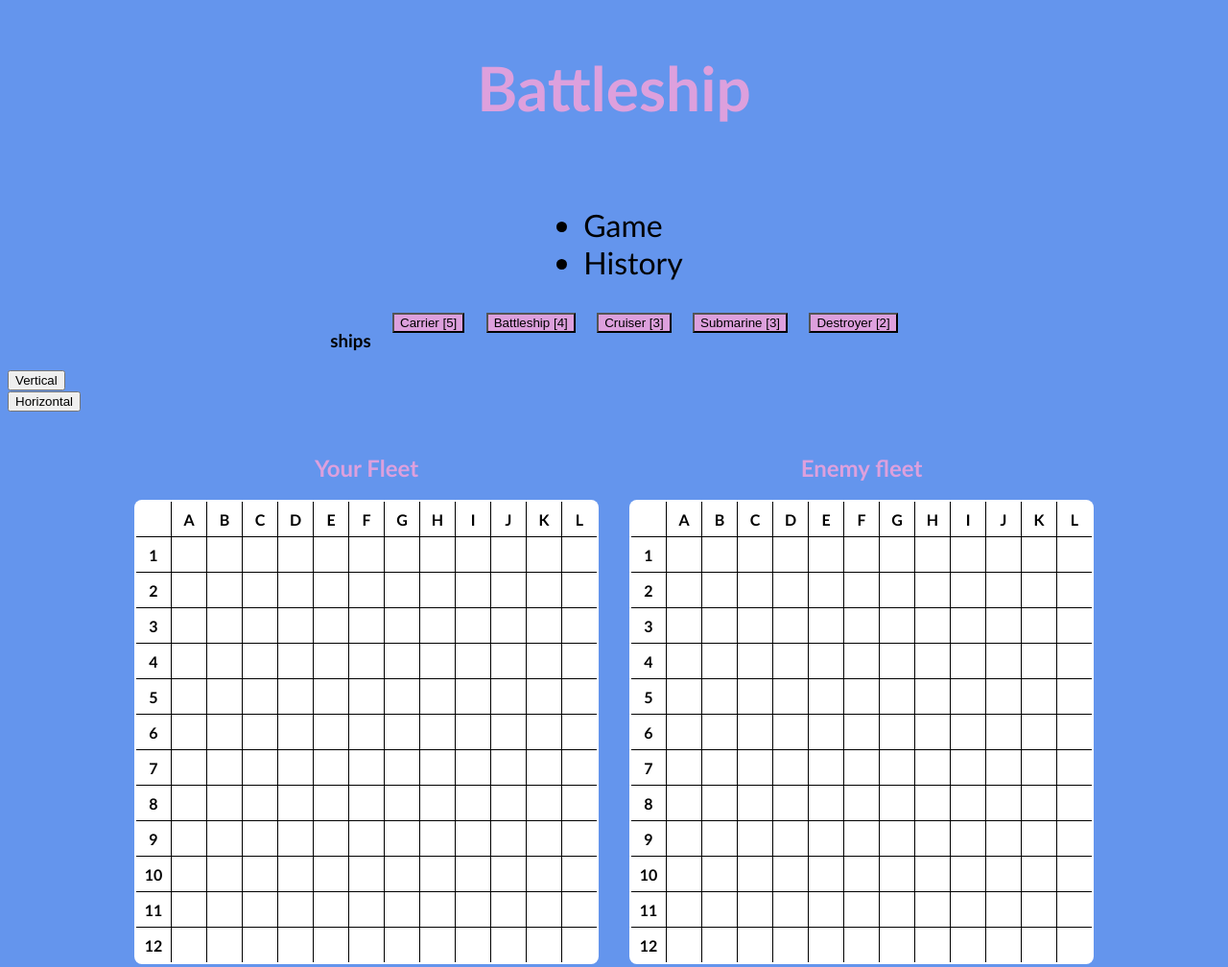
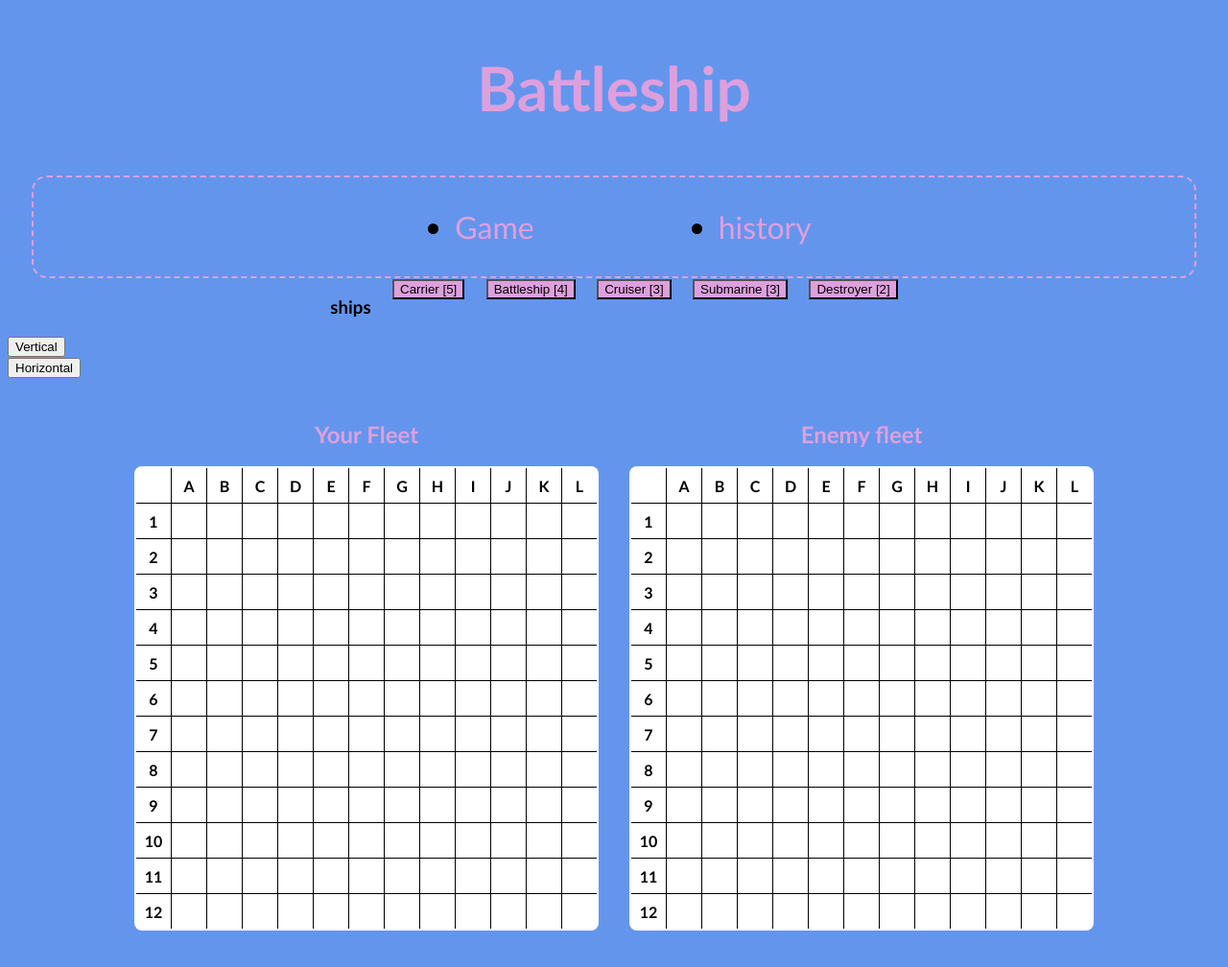
Before and after one commit to OB-Mbewe-07/Battleships, a plain HTML site: page index.html in a window 1280 px wide. Shown: the whole page at 96% size. Drawn offline with Linux system fonts and the light colour scheme.

Commit message:
Finished menu section

```diff
--- a/index.html
+++ b/index.html
@@ -11,13 +11,15 @@
         <h1 class = "main_header">Battleship</h1>
     </section>
     <section>
-        <div class="spanMenu_Container">
-            <nav class="nav">
-                <ul class="menu_ul">
-                    <li class="menu_item">Game</li>
-                    <li class="menu_item">History</li>
-                </ul>
-            </nav>
+        <div class="wrapMenu">
+            <div class="spanMenu_Container">
+                <nav class="nav">
+                    <ul class="menu_ul">
+                        <li class="menu_item"><a href="index.html">Game</a></li>
+                        <li class="menu_item"><a href="history.html">history</a></li>
+                    </ul>
+                </nav>
+            </div>
         </div>
         <div class="container-inner-selection-area">
             <div class="button-section">
--- a/style.css
+++ b/style.css
@@ -9,15 +9,27 @@ section .main_header{
     font-size: 4rem;
 }
 
-.nav{
+.wrapMenu{
     display: flex;
-    gap: 15rem;
     justify-content: center;
-    font-size: 2rem;
-    list-style: none;
+    max-width: 96%;
+    border: 2px dashed plum;
+    margin-left: 2%;
+    margin-right: 2%;
+    border-radius: 1rem;
 }
 
-.nav a:hover{
+.spanMenu_Container{
+    font-size: xx-large;
+}
+
+.nav .menu_ul{
+    display: flex;
+    justify-content: center;
+    gap: 12rem;
+}
+
+.nav .menu_ul a:hover{
     color: coral;
     transition: color 0.3s ease;
 }
@@ -27,9 +39,6 @@ a{
     color: plum;
 }
 
-ul > .list_Item , .btn-click , .vertical-or-Horizontal, .table_title{
-    font-family: 'Gill Sans', 'Gill Sans MT', Calibri, 'Trebuchet MS', sans-serif;
-}
 
 .contain-btn, .vertical-or-Horizontal{
     display: flex;
```
